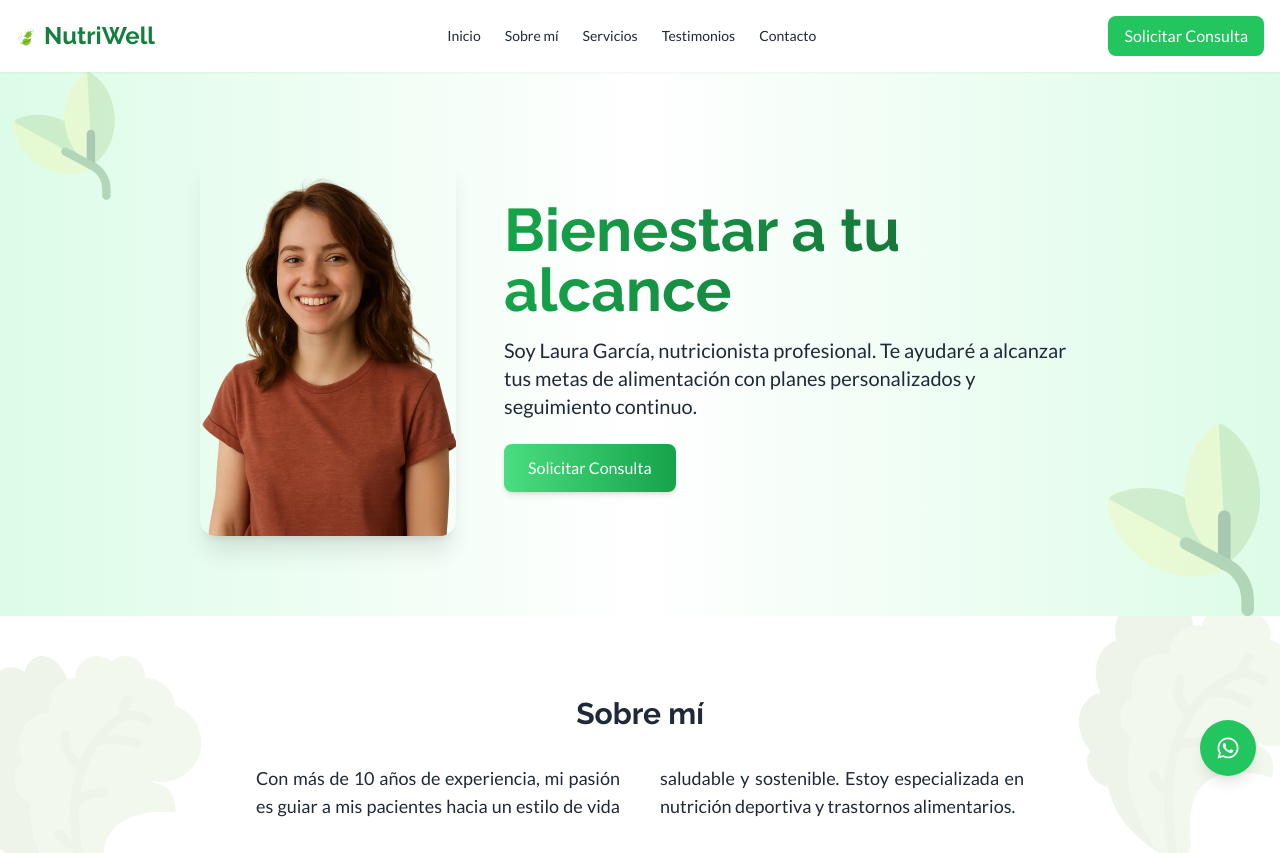
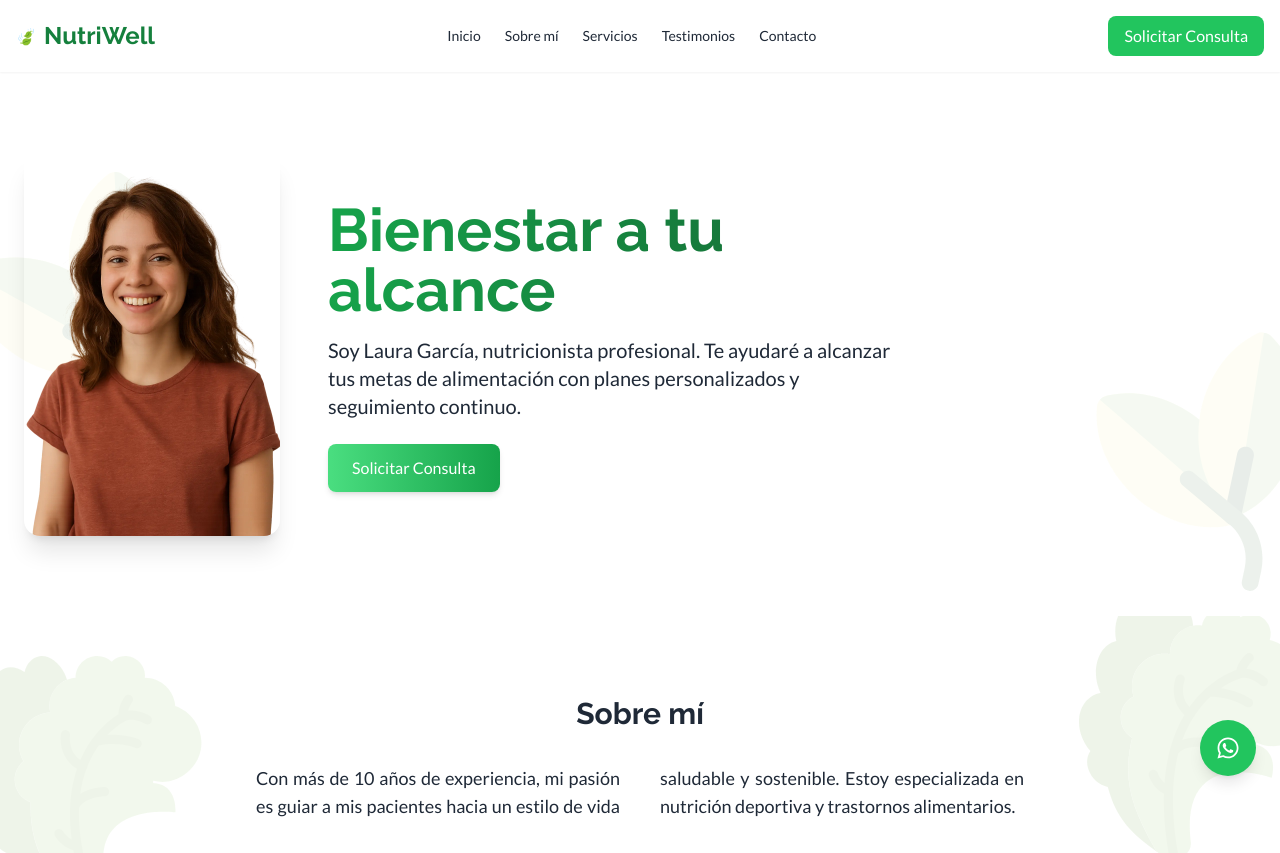
Before and after one commit to juliokof2104/nutri, a React (Vite) app: page / in a window 1280 px wide. Shown: the top 853 px of the page. Built offline with nearby package versions, Linux system fonts and the light colour scheme.

Commit message:
Update NutriWell.jsx

```diff
--- a/src/NutriWell.jsx
+++ b/src/NutriWell.jsx
@@ -60,9 +60,9 @@ export default function NutriWell() {
       </nav>
 
       {/* Hero */}
-      <section id="inicio" className="relative flex flex-col md:flex-row items-start justify-center px-6 py-20 bg-gradient-to-r from-green-100 via-white to-green-100 overflow-hidden">
-        <img src={hoja} alt="decoración hoja" className="absolute bottom-0 right-0 w-20 md:w-48 opacity-30 pointer-events-none z-0" />
-        <img src={hoja} alt="decoración hoja" className="absolute top-0 left-0 w-16 md:w-32 opacity-30 pointer-events-none z-0" />
+      <section id="inicio" className="relative px-6 py-20 bg-white overflow-hidden">
+        <img src={hoja} alt="decoración hoja" className="absolute top-[100px] left-[-60px] w-64 opacity-10 z-0 pointer-events-none" />
+        <img src={hoja} alt="decoración hoja" className="absolute bottom-10 right-[-40px] w-64 opacity-10 z-0 pointer-events-none rotate-[12deg]" />
         <div className="flex flex-col md:flex-row gap-12 z-10">
           <div className="relative w-64 h-96 mx-auto md:mx-0 rounded-2xl overflow-hidden shadow-xl">
             <img src={lauraImage} alt="Laura García" className="absolute inset-0 w-full h-full object-cover" />
```
